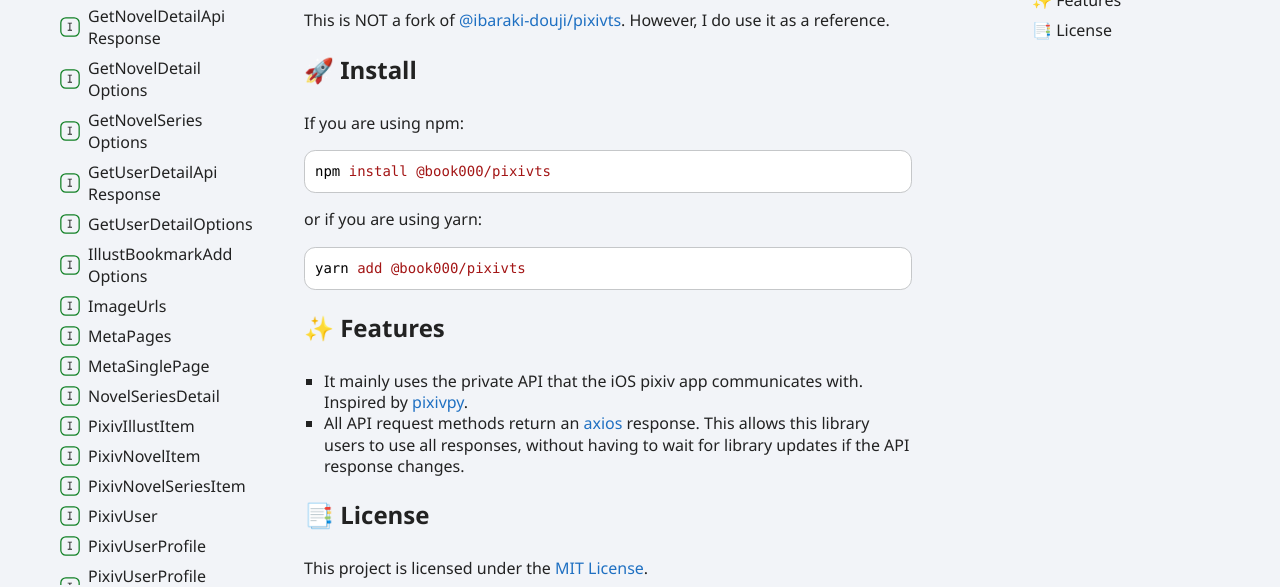
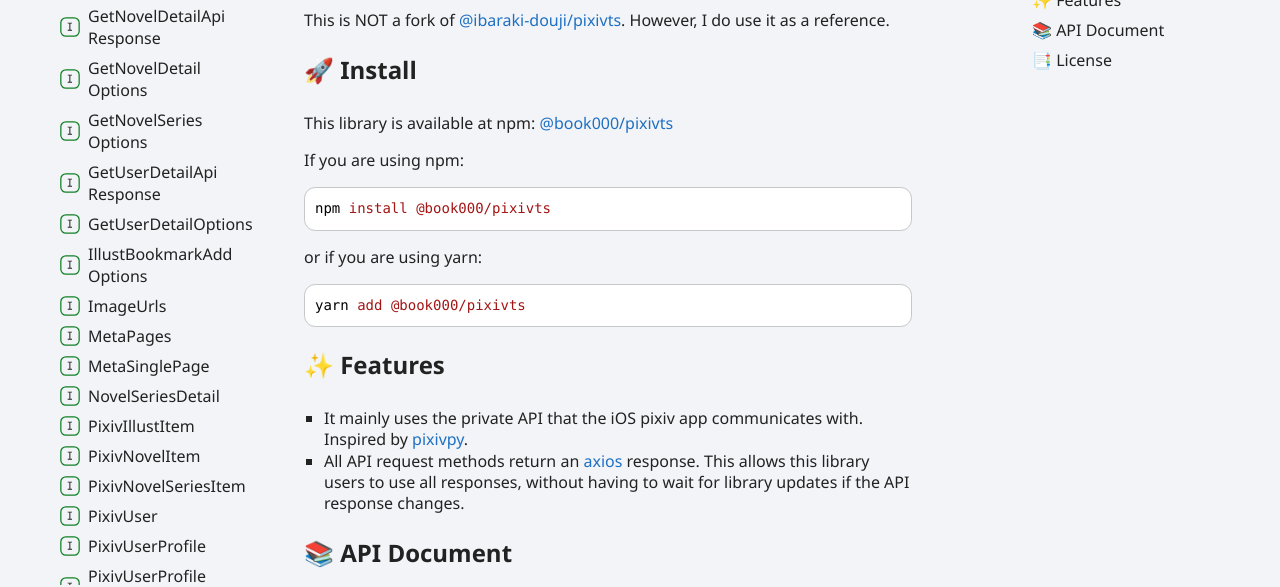
Before and after one commit to book000/pixivts, a website: page docs/index.html in a window 1280 px wide. Shown: the part 230-817 px from the top of the page. Drawn offline with Linux system fonts and the light colour scheme.

Commit message:
feat: APIドキュメントへのリンクを追加 (#16)
Co-authored-by: Tomachi <book000@users.noreply.github.com>

```diff
--- a/docs/index.html
+++ b/docs/index.html
@@ -14,7 +14,8 @@
 <h2>@book000/pixivts</h2></div>
 <div class="tsd-panel tsd-typography"><a id="md:pixivts" class="tsd-anchor"></a><h1><a href="#$pixivts" style="color:inherit;text-decoration:none">pixivts</a></h1><p><a href="https://www.pixiv.net/">pixiv</a> Unofficial API Library for TypeScript</p>
 <p>This is NOT a fork of <a href="https://www.npmjs.com/package/@ibaraki-douji/pixivts">@ibaraki-douji/pixivts</a>. However, I do use it as a reference.</p>
-<a id="md:🚀-install" class="tsd-anchor"></a><h2><a href="#$🚀-install" style="color:inherit;text-decoration:none">🚀 Install</a></h2><p>If you are using npm:</p>
+<a id="md:🚀-install" class="tsd-anchor"></a><h2><a href="#$🚀-install" style="color:inherit;text-decoration:none">🚀 Install</a></h2><p>This library is available at npm: <a href="https://www.npmjs.com/package/@book000/pixivts">@book000/pixivts</a></p>
+<p>If you are using npm:</p>
 <pre><code class="language-shell"><span class="hl-0">npm </span><span class="hl-1">install</span><span class="hl-0"> </span><span class="hl-1">@book000/pixivts</span>
 </code></pre>
 <p>or if you are using yarn:</p>
@@ -25,6 +26,7 @@
 <li>All API request methods return an <a href="https://www.npmjs.com/package/axios">axios</a> response.
 This allows this library users to use all responses, without having to wait for library updates if the API response changes.</li>
 </ul>
+<a id="md:📚-api-document" class="tsd-anchor"></a><h2><a href="#$📚-api-document" style="color:inherit;text-decoration:none">📚 API Document</a></h2><p>The API documentation for this library is hosted on GitHub Pages and can be found <a href="https://book000.github.io/pixivts/">here</a>.<br>Please note that many of the comments in the document are written in Japanese!</p>
 <a id="md:📑-license" class="tsd-anchor"></a><h2><a href="#$📑-license" style="color:inherit;text-decoration:none">📑 License</a></h2><p>This project is licensed under the <a href="LICENSE">MIT License</a>.</p>
 </div></div>
 <div class="col-sidebar">
@@ -53,6 +55,7 @@
 <ul>
 <li><a href="#md:🚀-install"><span>🚀 <wbr/>Install</span></a></li>
 <li><a href="#md:✨-features"><span>✨ <wbr/>Features</span></a></li>
+<li><a href="#md:📚-api-document"><span>📚 API <wbr/>Document</span></a></li>
 <li><a href="#md:📑-license"><span>📑 <wbr/>License</span></a></li></ul></li></ul></li></ul></div></details></div>
 <div class="site-menu">
 <nav class="tsd-navigation"><a href="modules.html" class="current"><svg class="tsd-kind-icon" width="24" height="24" viewBox="0 0 24 24"><rect fill="var(--color-icon-background)" stroke="var(--color-ts-namespace)" stroke-width="1.5" x="1" y="1" width="22" height="22" rx="6" id="icon-4-path"></rect><path d="M9.33 16V7.24H10.77L13.446 14.74C13.43 14.54 13.41 14.296 13.386 14.008C13.37 13.712 13.354 13.404 13.338 13.084C13.33 12.756 13.326 12.448 13.326 12.16V7.24H14.37V16H12.93L10.266 8.5C10.282 8.692 10.298 8.936 10.314 9.232C10.33 9.52 10.342 9.828 10.35 10.156C10.366 10.476 10.374 10.784 10.374 11.08V16H9.33Z" fill="var(--color-text)" id="icon-4-text"></path></svg><span>@book000/pixivts</span></a>
```
Also changed, not shown: README.md.
